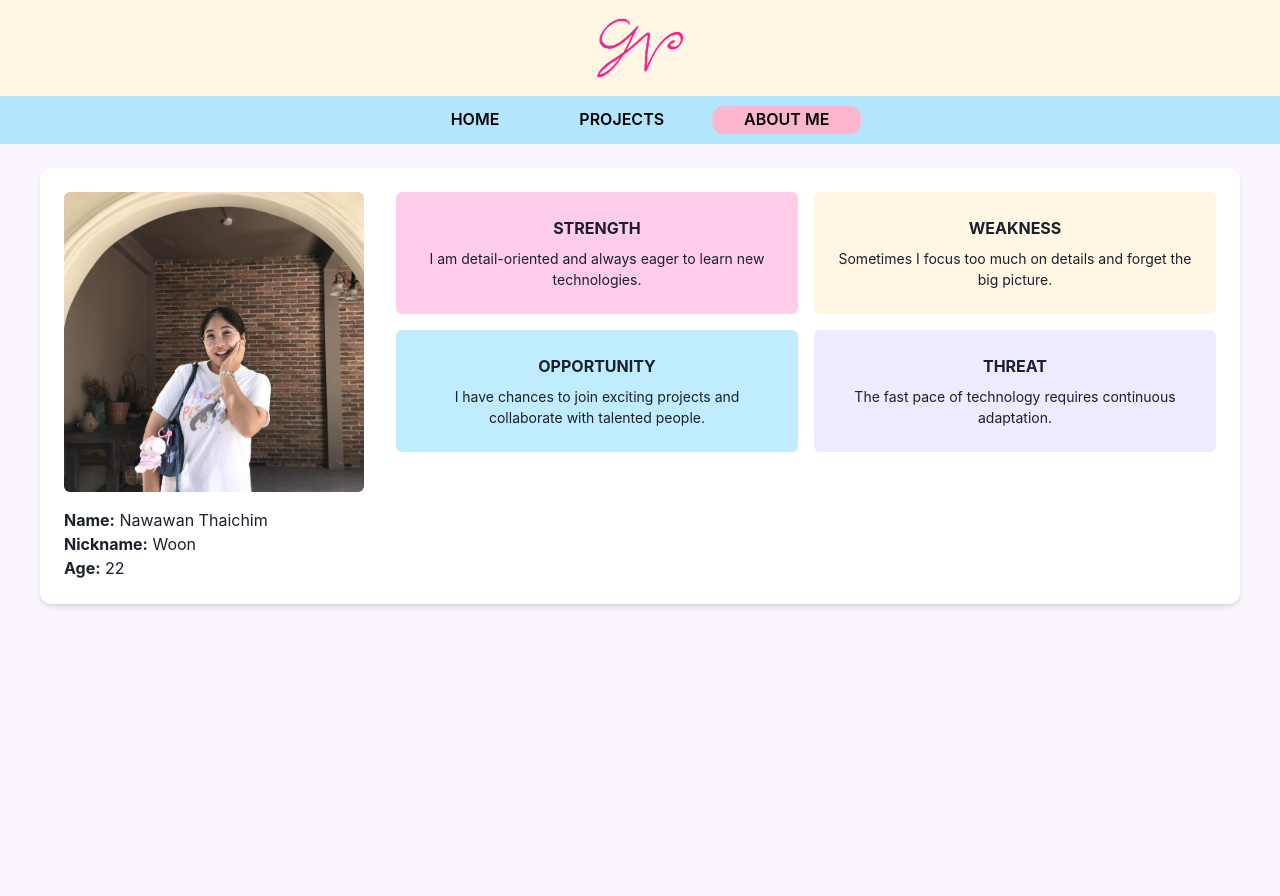
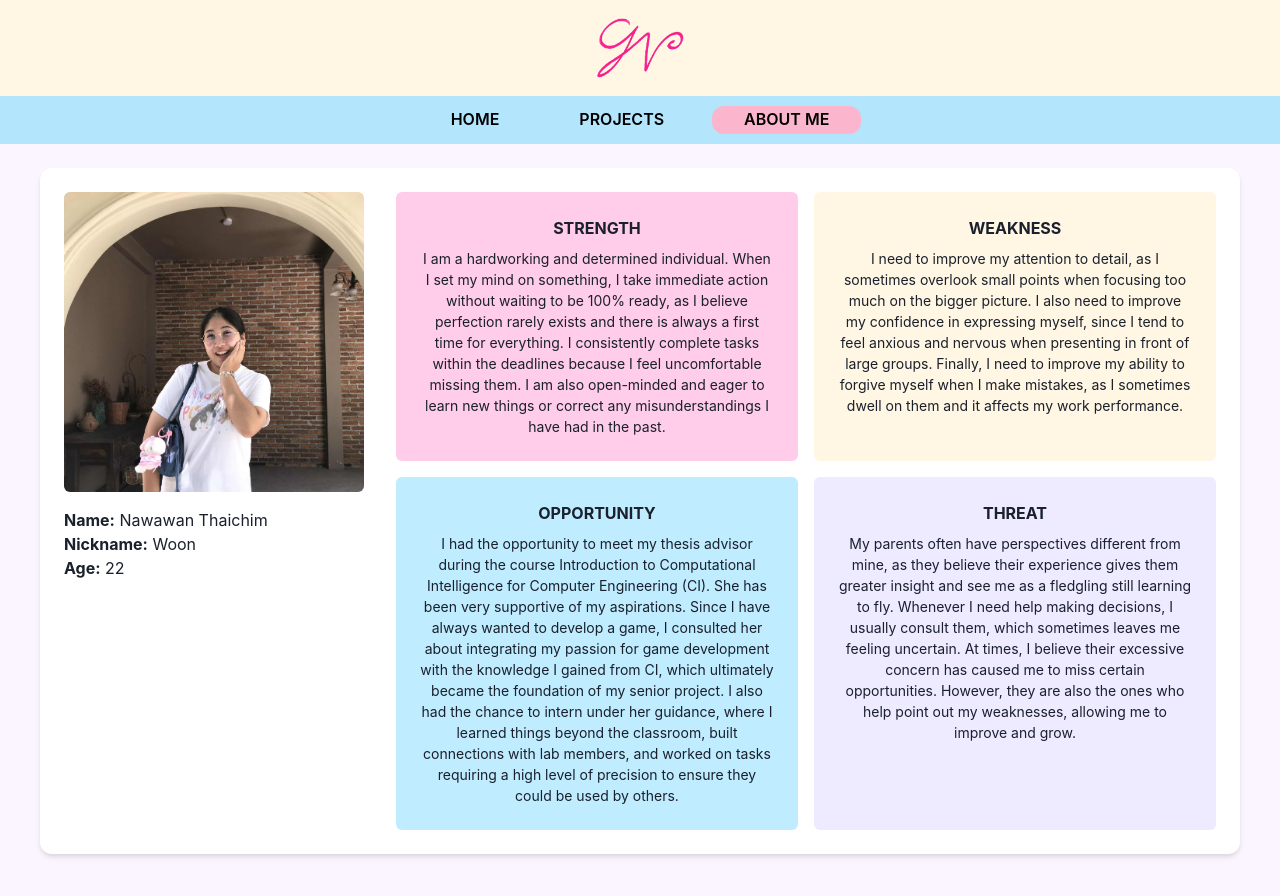
Before and after one commit to r1chwo0n/portfolio, a React (Vite) app: page /about in a window 1280 px wide. Shown: the top 896 px of the page. Built offline with nearby package versions, Linux system fonts and the light colour scheme.

Commit message:
Add: SWOT analysis

```diff
--- a/src/pages/About.jsx
+++ b/src/pages/About.jsx
@@ -10,22 +10,22 @@ import {
 const swotData = [
   {
     title: "STRENGTH",
-    desc: "I am detail-oriented and always eager to learn new technologies.",
+    desc: "I am a hardworking and determined individual. When I set my mind on something, I take immediate action without waiting to be 100% ready, as I believe perfection rarely exists and there is always a first time for everything. I consistently complete tasks within the deadlines because I feel uncomfortable missing them. I am also open-minded and eager to learn new things or correct any misunderstandings I have had in the past.",
     color: "#FFCCEA",
   },
   {
     title: "WEAKNESS",
-    desc: "Sometimes I focus too much on details and forget the big picture.",
+    desc: "I need to improve my attention to detail, as I sometimes overlook small points when focusing too much on the bigger picture. I also need to improve my confidence in expressing myself, since I tend to feel anxious and nervous when presenting in front of large groups. Finally, I need to improve my ability to forgive myself when I make mistakes, as I sometimes dwell on them and it affects my work performance.",
     color: "#FFF6E3",
   },
   {
     title: "OPPORTUNITY",
-    desc: "I have chances to join exciting projects and collaborate with talented people.",
+    desc: "I had the opportunity to meet my thesis advisor during the course Introduction to Computational Intelligence for Computer Engineering (CI). She has been very supportive of my aspirations. Since I have always wanted to develop a game, I consulted her about integrating my passion for game development with the knowledge I gained from CI, which ultimately became the foundation of my senior project. I also had the chance to intern under her guidance, where I learned things beyond the classroom, built connections with lab members, and worked on tasks requiring a high level of precision to ensure they could be used by others.",
     color: "#BFECFF",
   },
   {
     title: "THREAT",
-    desc: "The fast pace of technology requires continuous adaptation.",
+    desc: "My parents often have perspectives different from mine, as they believe their experience gives them greater insight and see me as a fledgling still learning to fly. Whenever I need help making decisions, I usually consult them, which sometimes leaves me feeling uncertain. At times, I believe their excessive concern has caused me to miss certain opportunities. However, they are also the ones who help point out my weaknesses, allowing me to improve and grow.",
     color: "#EEEAFF",
   },
 ];
```
